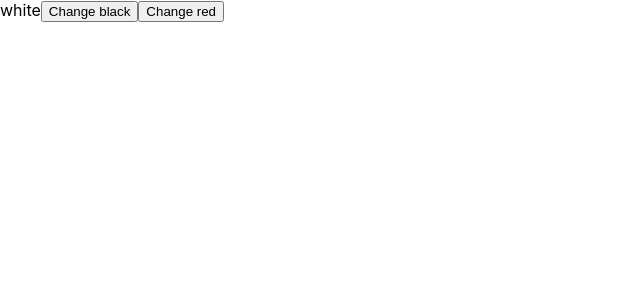
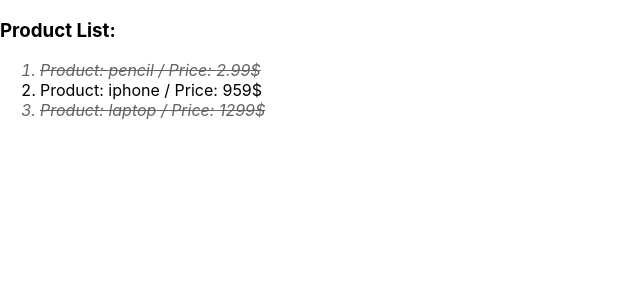
Before and after one commit to phuong2k4/react-project, a React (Create React App) app: page / in a window 1280 px wide. Shown: the top 300 px of the page, without its empty margins (0-640 px from the left). Built offline with nearby package versions, Linux system fonts and the light colour scheme.

Commit message:
lapactive

```diff
--- a/package.json
+++ b/package.json
@@ -7,6 +7,8 @@
     "@testing-library/jest-dom": "^5.17.0",
     "@testing-library/react": "^13.4.0",
     "@testing-library/user-event": "^13.5.0",
+    "classname": "^0.0.0",
+    "classnames": "^2.5.1",
     "react": "^18.3.1",
     "react-dom": "^18.3.1",
     "react-scripts": "5.0.1",
--- a/src/App.js
+++ b/src/App.js
@@ -2,13 +2,14 @@
 // import './App.css';
 import React from 'react';
 // import AlbumsMusic from './features/Album/index.jsx';
-import Color from './components/color/index.jsx';
+import Products from './features/Todo/components/Products/index.jsx';
+import TodoFeatures from './features/Todo/index.jsx';
 
 
 function App() {
   return (
     <div className="App">
-      <Color />
+      <TodoFeatures />
     </div>
   );
 }
--- a/src/features/Todo/components/Products/index.jsx
+++ b/src/features/Todo/components/Products/index.jsx
@@ -1,20 +1,35 @@
 import React from 'react';
 import PropTypes from 'prop-types';
+import classnames from 'classnames'
+import './style.scss'
 
 Products.propTypes = {
-    todoList: PropTypes.array,
+    prod: PropTypes.array,
+    onProdClick: PropTypes.func
 };
 
-// Products.defaultProps = {
-//     todoList: [],
-// };
+Products.defaultProps = {
+    prod: [],
+    onProdClick:null
+};
 
-function Products({todoList}) {
+function Products({prod , onProdClick}) {
+    const prodclick = (todo,ind)=>{
+        if(!onProdClick){
+            return;
+        }
+        onProdClick(todo,ind);
+    }
     return (
         <div>
-            <ol>
-                {todoList.map(todo=>(
-                    <li key={todo.id}>Product: {todo.product} / Price: {todo.price}$</li>
+            <ol className='product-item'>
+                {prod.map((todo,ind)=>(
+                    <li
+                    key={todo.id}
+                    className={classnames({
+                        'product-item':true,
+                        remaining: todo.remaining==='sold out'})}
+                    onClick={()=>prodclick(todo,ind)}>Product: {todo.product} / Price: {todo.price}$</li>
                 ))}
             </ol>
         </div>
--- a/src/features/Todo/components/Products/style.scss
+++ b/src/features/Todo/components/Products/style.scss
@@ -0,0 +1,10 @@
+.product-item{
+    & > li{
+        cursor: pointer;
+    }
+    & > li.remaining{
+        color: rgb(99, 99, 99);
+        font-style: italic;
+        text-decoration: line-through;
+    }
+}
--- a/src/features/Todo/index.jsx
+++ b/src/features/Todo/index.jsx
@@ -1,4 +1,4 @@
-import React from 'react';
+import React, { useState } from 'react';
 import PropTypes from 'prop-types';
 import Products from './components/Products';
 
@@ -6,28 +6,45 @@
 
 };
 
-function TodoFeatures(props) {
-    const todoList = [
+function TodoFeatures({props}) {
+    const products = [
         {
             id: 1,
             product: 'pencil',
-            price: 2.99
+            price: 2.99,
+            remaining: 'sold out'
         },
         {
             id: 2,
             product: 'iphone',
-            price: 959
+            price: 959,
+            remaining: 'stocking'
         },
         {
             id: 3,
             product: 'laptop',
-            price: 1299
+            price: 1299,
+            remaining: 'sold out'
         }
     ]
+
+    const [productList, setProd] = useState(products)
+
+    const funcProdClick = (todo,ind)=>{
+        const newprodlist = [...productList]
+
+        newprodlist[ind] = {
+            ...newprodlist[ind],
+            remaining: newprodlist[ind].remaining ==='stocking'? 'sold out' : 'stocking',
+        }
+
+        setProd(newprodlist)
+        console.log(todo,ind)
+    }
     return (
         <div>
             <h3>Product List: </h3>
-            <Products todoList={todoList}/>
+            <Products prod={products} onProdClick={funcProdClick}/>
         </div>
     );
 }
```
Also changed, not shown: 1 other file (tests, documents, lock files or other folders).
